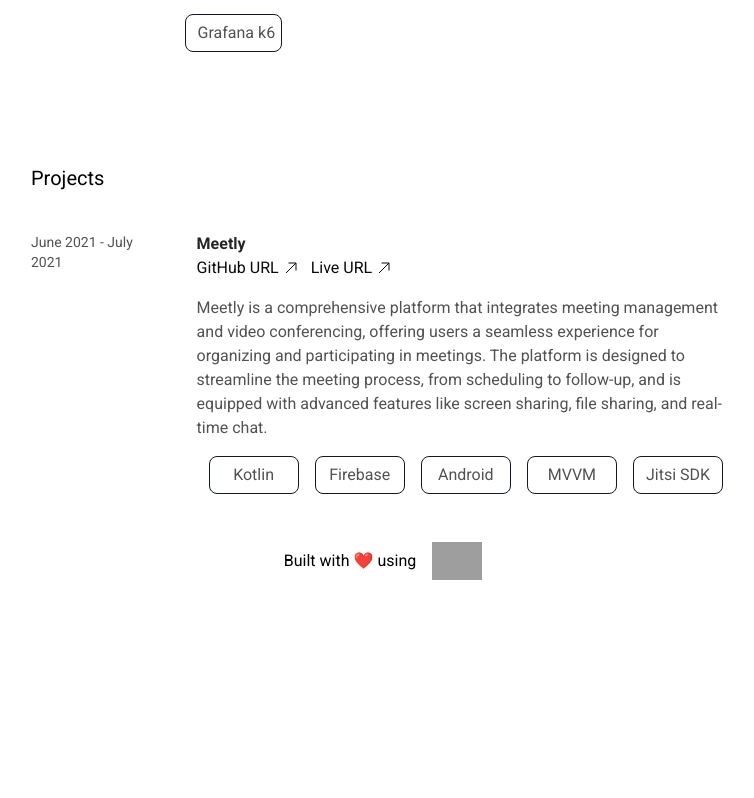
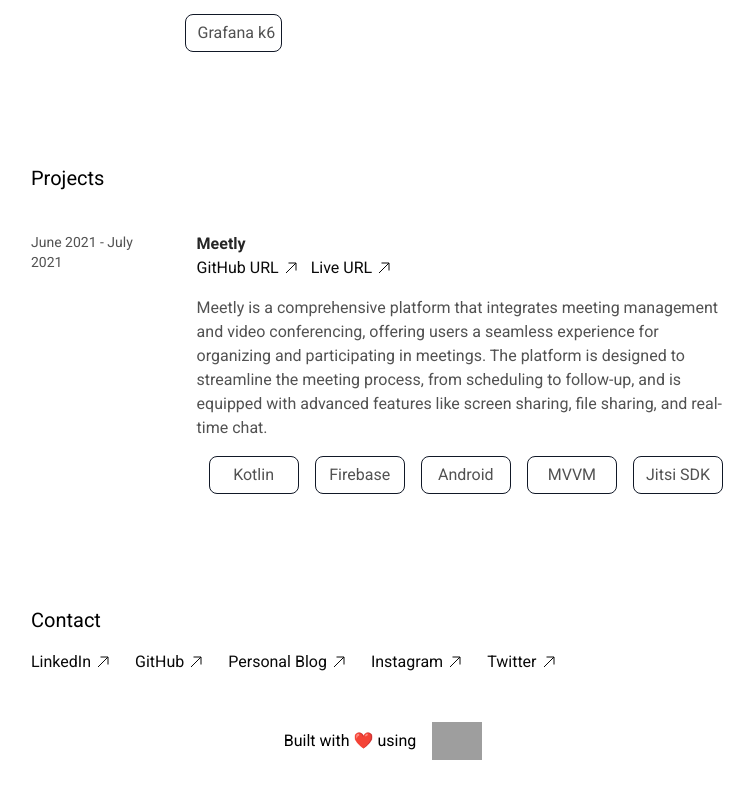
Before and after one commit to vigneshshettyin/DevResume, a Next.js app: page /resume in a window 1280 px wide. Shown: the part 862-1660 px from the top of the page, without its empty margins (257-1011 px from the left). Before the commit the page ends 1538 px from the top, so only its background shows below. Built offline with nearby package versions, Linux system fonts and the light colour scheme; grey boxes are pictures that could not be loaded.

Commit message:
Social Component

```diff
--- /dev/null
+++ b/src/app/resume/components/social.tsx
@@ -0,0 +1,28 @@
+import UpArrow from "./arrow";
+import { SocialLinksProps } from "@interfaces";
+
+const Social: React.FC<SocialLinksProps> = ({ SocialLinks }) => {
+  return (
+    <div className="flex flex-col py-12 max-w-3xl w-full items-start min-w-xl">
+      <h3 className="text-xl py-4 text-black">Contact</h3>
+      <div className="flex flex-col lg:flex-row gap-6 items-start lg:items-center justify-start">
+        {SocialLinks.map((social, index) => (
+          <a
+            key={index}
+            href={social.url}
+            target="_blank"
+            rel="noopener noreferrer"
+            className="text-neutral-950 hover:text-neutral-900 hover:underline transition-all ease-in-out w-fit"
+          >
+            <div className="flex flex-row gap-1 items-center">
+              {social.name}
+              <UpArrow />
+            </div>
+          </a>
+        ))}
+      </div>
+    </div>
+  );
+};
+
+export default Social;
--- a/src/app/resume/page.tsx
+++ b/src/app/resume/page.tsx
@@ -10,6 +10,7 @@ import {
 } from "@interfaces";
 import Footer from "@components/footer";
 import Project from "@components/project";
+import Social from "@components/social";
 
 const ProjectSectionData: ProjectDataProperties[] = [
   {
@@ -63,6 +64,29 @@ const ProfileSectionData: ProfileDataProperties = {
   resume_url: "https://cdn.vshetty.dev/DevResume/resume.pdf",
 };
 
+const SocailLinksData = [
+  {
+    name: "LinkedIn",
+    url: "https://www.linkedin.com/in/vigneshshettyin",
+  },
+  {
+    name: "GitHub",
+    url: "https://github.com/vigneshshettyin",
+  },
+  {
+    name: "Personal Blog",
+    url: "https://blogs.vshetty.dev",
+  },
+  {
+    name: "Instagram",
+    url: "https://www.instagram.com/vigneshshettyin",
+  },
+  {
+    name: "Twitter",
+    url: "https://twitter.com/vigneshshettyin",
+  },
+];
+
 export default function Resume() {
   return (
     <>
@@ -72,6 +96,7 @@ export default function Resume() {
         <WorkSection WorkData={WorkSectionData} />
         <Project ProjectData={ProjectSectionData} />
         {/* <DownloadResume resume_url={ProfileSectionData.resume_url} /> */}
+        <Social SocialLinks={SocailLinksData} />
         <Footer />
       </div>
     </>
```
Also changed, not shown: src/app/resume/interfaces/common.ts (+9 -0 lines).
